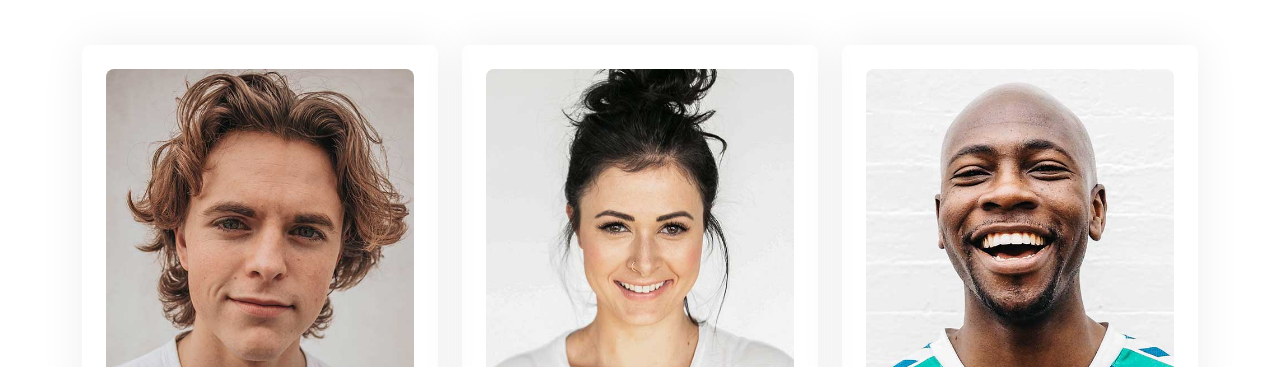
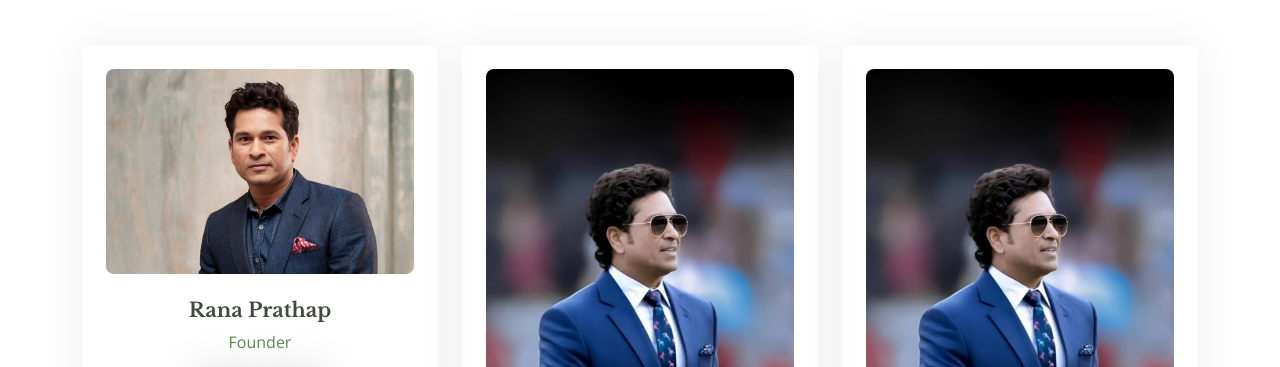
Before and after one commit to vinodtana/freshbags, a plain HTML site: page index.html in a window 1280 px wide. Shown: the part 5164-5531 px from the top of the page. Drawn offline with nearby package versions, Linux system fonts and the light colour scheme.

Commit message:
addignnew chnages

```diff
--- a/index.html
+++ b/index.html
@@ -580,7 +580,7 @@
             <div class="row g-4">
                 <div class="col-lg-4 col-md-6 wow fadeInUp" data-wow-delay="0.1s">
                     <div class="team-item rounded p-4">
-                        <img class="img-fluid rounded mb-4" src="img/team-1.jpg" alt="">
+                        <img class="img-fluid rounded mb-4" src="imgnew/img_92497_sachin_bg.png" alt="">
                         <h5>Rana Prathap</h5>
                         <p class="text-primary">Founder</p>
                         <div class="d-flex justify-content-center">
@@ -595,7 +595,7 @@
                 </div>
                 <div class="col-lg-4 col-md-6 wow fadeInUp" data-wow-delay="0.3s">
                     <div class="team-item rounded p-4">
-                        <img class="img-fluid rounded mb-4" src="img/team-2.jpg" alt="">
+                        <img class="img-fluid rounded mb-4" src="imgnew/new_st_img1.png" alt="">
                         <h5>Rana Prathap</h5>
                         <p class="text-primary">CEO</p>
                         <div class="d-flex justify-content-center">
@@ -610,7 +610,7 @@
                 </div>
                 <div class="col-lg-4 col-md-6 wow fadeInUp" data-wow-delay="0.5s">
                     <div class="team-item rounded p-4">
-                        <img class="img-fluid rounded mb-4" src="img/team-3.jpg" alt="">
+                        <img class="img-fluid rounded mb-4" src="imgnew/new_st_img1.png" alt="">
                         <h5>Rana Prathap</h5>
                         <p class="text-primary">Farmer</p>
                         <div class="d-flex justify-content-center">
```
Also changed, not shown: imgnew/img_92497_sachin_bg.png (added), imgnew/new_st_img1.png (added).
